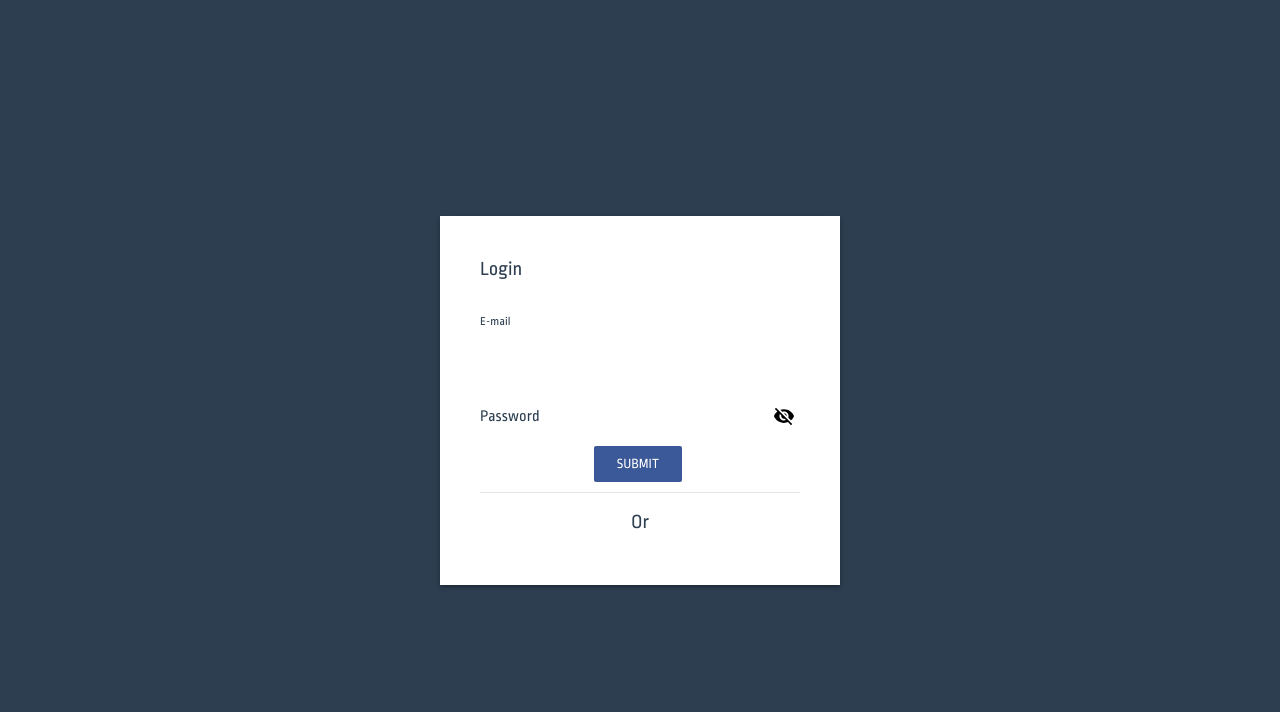
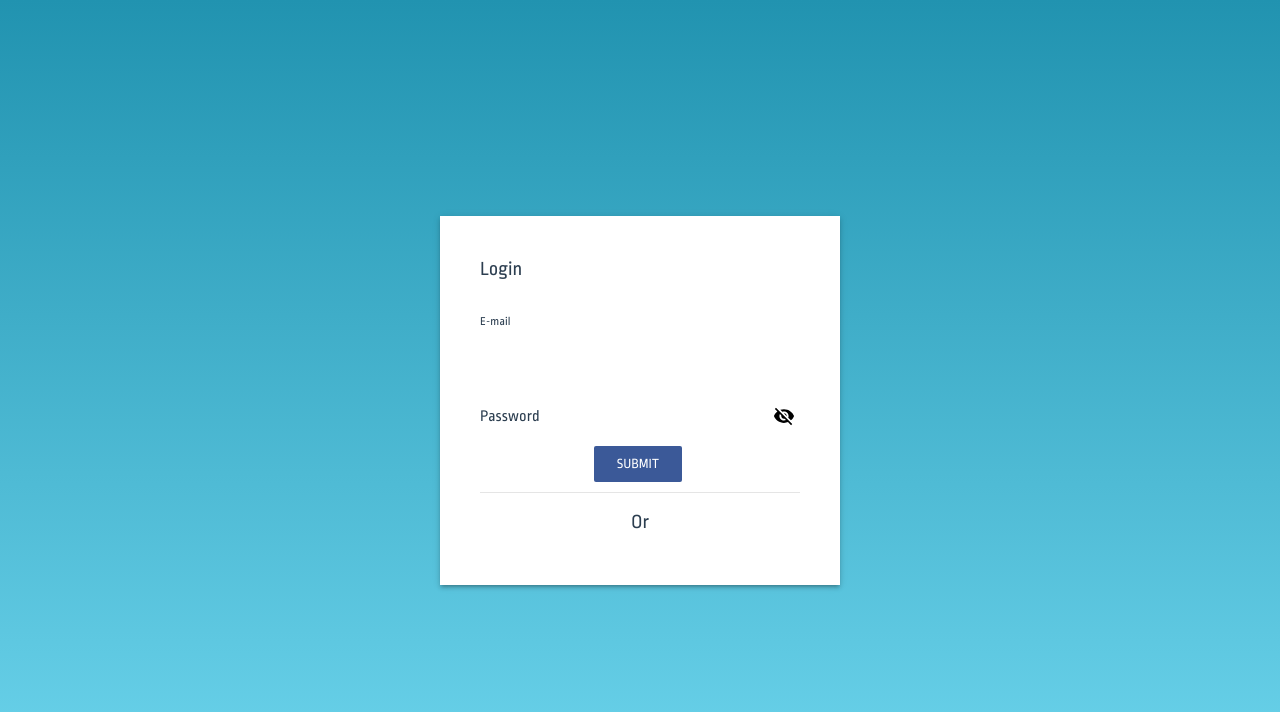
Before and after one commit to akashkaushik33/mcq-quiz, a Vue app: page / in a window 1280 px wide. Shown: the top 712 px of the page. Built offline with nearby package versions, Linux system fonts and the light colour scheme.

Commit message:
type(fix): background css

```diff
--- a/src/components/login_new.vue
+++ b/src/components/login_new.vue
@@ -61,7 +61,8 @@ export default {
   position: relative;
   height: 100vh;
   font-family: 'Ropa Sans', sans-serif;
-  background-color: currentColor;
+  // background-color: currentColor;
+  background: linear-gradient(#2193b0, #6dd5ed );
   .title {
     text-align: left;
     margin-bottom: 30px;
```
